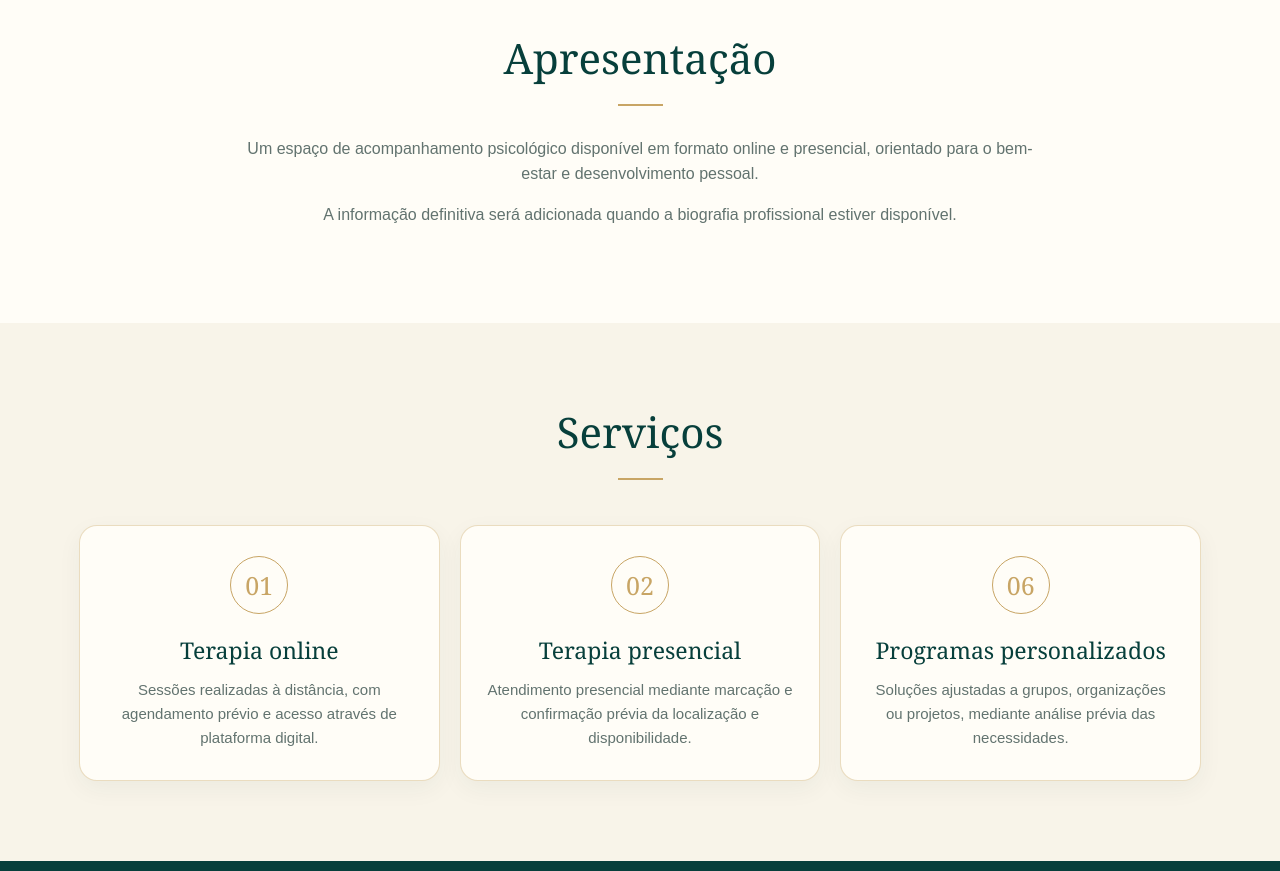
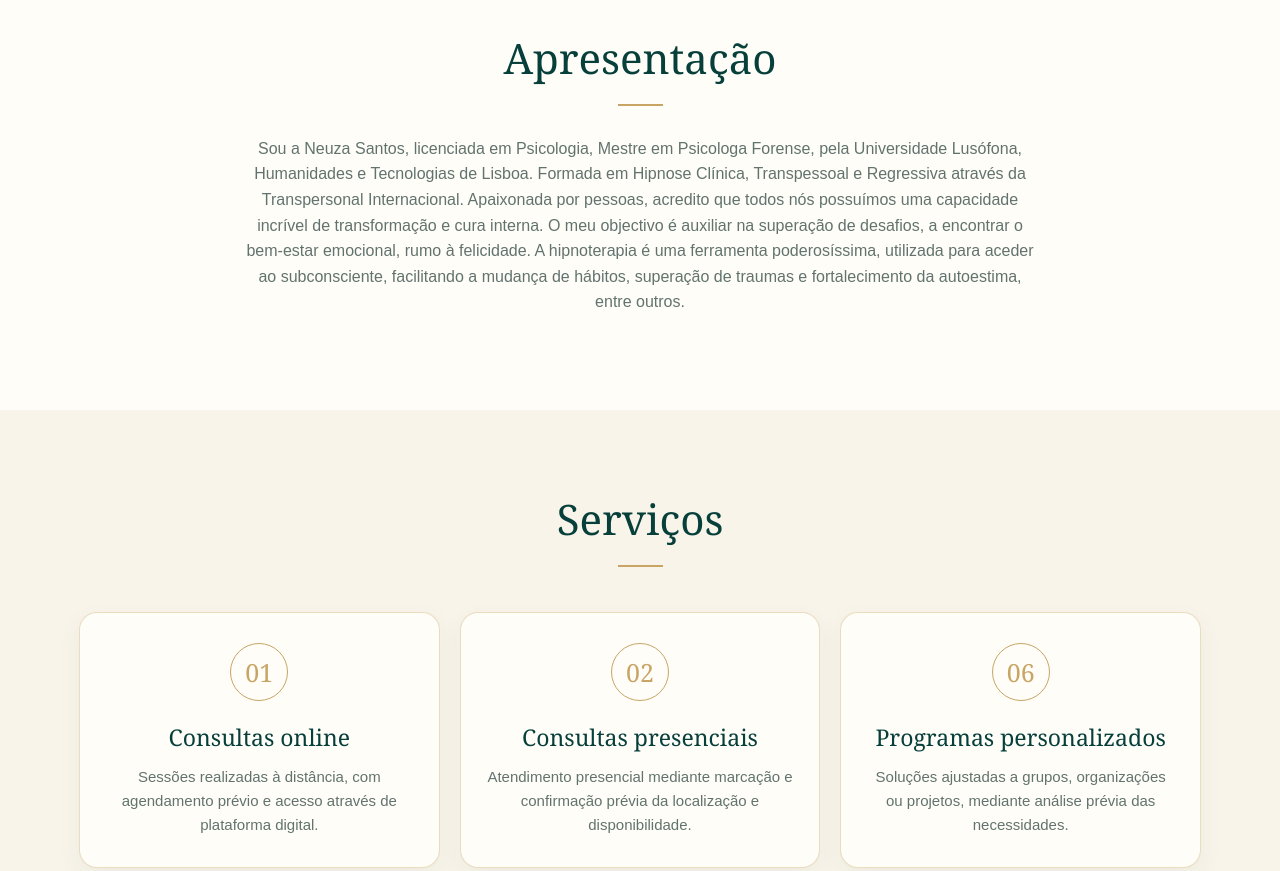
Before and after one commit to SaniVB/OKAN, a plain HTML site: page neuza.html in a window 1280 px wide. Shown: the part 800-1671 px from the top of the page. Drawn offline with Linux system fonts and the light colour scheme.

Commit message:
Update neuza.html

```diff
--- a/neuza.html
+++ b/neuza.html
@@ -5,7 +5,7 @@
 <meta charset="UTF-8">
 <meta name="viewport" content="width=device-width,initial-scale=1.0">
 
-<title>Neuza Santos | OKAN</title>
+<title>Neuza Santos | Psicologia infantil | OKAN</title>
 
 <style>
 :root{
@@ -613,19 +613,15 @@ footer small{
 
     <div class="linha-titulo"></div>
     <p>
-      Um espaço de acompanhamento psicológico disponível em formato online e presencial, orientado para o bem-estar e desenvolvimento
-     pessoal.
+    Sou a Neuza Santos, licenciada em Psicologia, Mestre em Psicologa Forense, pela Universidade Lusófona, Humanidades e Tecnologias de Lisboa. Formada em Hipnose Clínica,
+    Transpessoal e Regressiva através da Transpersonal Internacional.
+    Apaixonada por pessoas, acredito que todos nós possuímos uma capacidade incrível de transformação e cura interna.
+    O meu objectivo é auxiliar na superação de desafios, a encontrar o bem-estar emocional, rumo à felicidade.
+    A hipnoterapia é uma ferramenta poderosíssima, utilizada para aceder ao subconsciente, facilitando a mudança de hábitos, superação de traumas e fortalecimento da autoestima, entre outros.
     </p>
-
-    <p>
-      A informação definitiva será adicionada quando a biografia
-      profissional estiver disponível.
-    </p>
-
-  </div>
+     </div>
 
 </section>
-
 <section class="servicos" id="servicos">
 
   <h2 class="titulo-seccao">
@@ -638,7 +634,7 @@ footer small{
 
     <article class="cartao">
       <div class="icone">01</div>
-      <h3>Terapia online</h3>
+      <h3>Consultas online</h3>
       <p>
         Sessões realizadas à distância, com agendamento prévio
         e acesso através de plataforma digital.
@@ -647,7 +643,7 @@ footer small{
 
     <article class="cartao">
       <div class="icone">02</div>
-      <h3>Terapia presencial</h3>
+      <h3>Consultas presenciais</h3>
       <p>
         Atendimento presencial mediante marcação e confirmação
         prévia da localização e disponibilidade.
```
